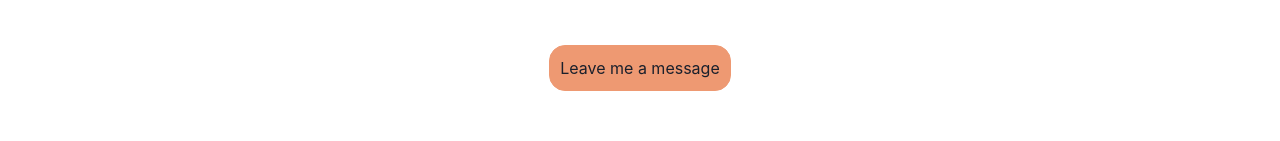
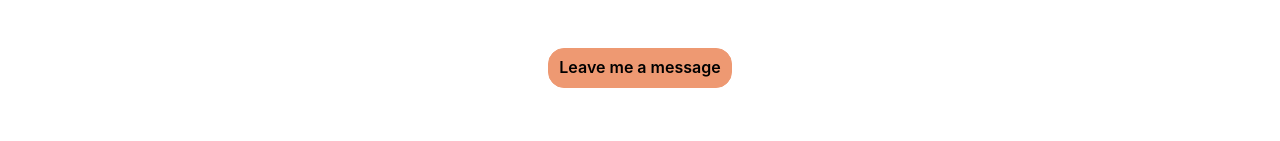
Before and after one commit to iamkizito/portfolio, a React (Create React App) app: page / in a window 1280 px wide. Shown: the part 3693-3834 px from the top of the page. Built offline with nearby package versions, Linux system fonts and the light colour scheme.

Commit message:
restructured how the FormModel is implemented, so that it takes in the ContactForm as a child, not hardcodded within in. also wrote the test for the FormModal

```diff
--- a/src/components/contact/Contact.jsx
+++ b/src/components/contact/Contact.jsx
@@ -5,6 +5,7 @@ import { fonts, colorPallete as cp } from "../../variables";
 import { faPhone, faEnvelope, faLocationDot } from "@fortawesome/free-solid-svg-icons";
 import ContactCard from "./ContactCard";
 import FormModal from "./FormModal";
+import ContactForm from "./ContactForm";
 
 const contactList = [
 	{
@@ -54,7 +55,9 @@ const Contact = () => {
                 </Box>
 
                 <Flex justifyContent="end" paddingTop="50px" justifyself="end">
-                    <FormModal/>
+                    <FormModal>
+                        <ContactForm/>
+                    </FormModal>
                 </Flex>
             </FullScreenSection>
         </Flex>
--- a/src/components/contact/FormModal.jsx
+++ b/src/components/contact/FormModal.jsx
@@ -2,44 +2,43 @@ import { useDisclosure } from "@chakra-ui/react";
 import { useState } from "react";
 import { Box, Button } from "@chakra-ui/react";
 import { colorPallete as cp } from "../../variables";
-import ContactForm from "./ContactForm";
 
 import {
     Modal,
     ModalOverlay,
     ModalContent,
     ModalHeader,
-    ModalFooter,
     ModalBody,
     ModalCloseButton,
 } from '@chakra-ui/react';
 
-const FormModal = ({...props}) => {
+const FormModal = ({children, ...props}) => {
     const [isHovered, setIsHovered] = useState(false)
     const { isOpen, onOpen, onClose } = useDisclosure();
 
     return (
       <Box {...props}>
-        <Box as="button" onClick={onOpen}
+        <Button
+            onClick={onOpen}
             onMouseEnter={() => setIsHovered(true)}
             onMouseLeave={() => setIsHovered(false)}
             cursor="pointer"
             padding="10px"
             borderRadius="16px"
             border={`1px solid ${cp.secondary1}`}
-            color={isHovered ? 'white' : ''}
+            color="black"
             backgroundColor={isHovered ? 'grey' : cp.secondary1}
         >
             Leave me a message
-        </Box>
+        </Button>
 
         <Modal isOpen={isOpen} onClose={onClose}>
             <ModalOverlay />
-            <ModalContent width="95%">
+            <ModalContent width="95%" data-testid="modal">
                 <ModalHeader textAlign="center">Message Form</ModalHeader>
                 <ModalCloseButton />
                 <ModalBody paddingBottom="30px">
-                    <ContactForm/>
+                    {children}
                 </ModalBody>
             </ModalContent>
         </Modal>
```
Also changed, not shown: 1 other file (tests, documents, lock files or other folders).
